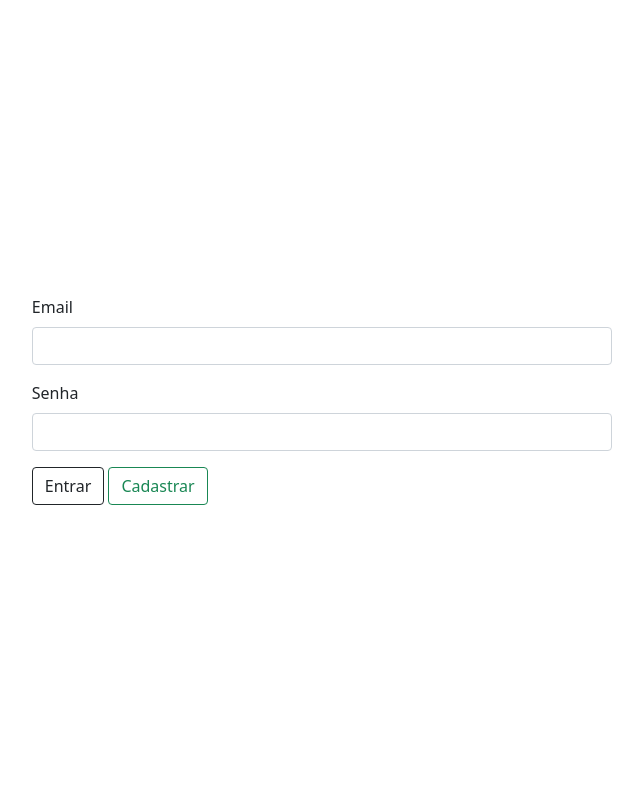
After one commit to Kuro020/Projeto-loja-games, a PHP site: page /view/logar.php in a window 1280 px wide. The commit adds this page. Shown: the whole page, without its empty margins (318-961 px from the left). Run offline with PHP 8.4, Linux system fonts and the light colour scheme.

Commit message:
aaaaaaaaa

```diff
--- a/model/bancoFuncionario.php
+++ b/model/bancoFuncionario.php
@@ -39,4 +39,3 @@
         $resultados=mysqli_query($conexao,$query);
         return $resultados;
     }
-?>
--- /dev/null
+++ b/view/css/style.css
@@ -0,0 +1,11 @@
+body{
+    display: flex;
+    justify-content: center;
+    align-items: center;
+    height: 100vh;
+}
+
+.formlogin{
+    margin: 20%;
+    padding: 4%;
+}
--- a/view/formAlterarCliente.php
+++ b/view/formAlterarCliente.php
@@ -3,6 +3,8 @@ include_once("header.php");
 include_once("../model/conexao.php");
 include_once("../model/bancoCliente.php");
 ?>
+<div class="card">
+    <div class="card-body">
         <form class="row g-3" method="POST" action="../controller/alterarClientes.php">
         <?php
         $codCli=$_POST['codCliAlterar'];
@@ -19,6 +21,8 @@ $usuario=listaClienteUsuario($conexao,$codUsu);
             <p>Data de Nascimento<input type="date" name="datanasCli" value="<?=$cliente['datanasCli']?>"></p>
             <button type="submit">Salvar</button>
         </form>
+    </div>
+</div>
         <?php
 include_once("footer.php");
 ?>
--- a/view/formAlterarFuncionarios.php
+++ b/view/formAlterarFuncionarios.php
@@ -3,6 +3,8 @@ include_once("header.php");
 include_once("../model/conexao.php");
 include_once("../model/bancoFuncionario.php");
 ?>
+<div class="card">
+  <div class="card-body">
         <form method="POST" action="../controller/alterarFuncionarios.php">
         <?php
         $codFun=$_POST['codFunAlterar'];
@@ -19,6 +21,8 @@ $usuario=listaFuncionarioUsuario($conexao,$codUsu);
             <p>Data de Nascimento <input type="date" name="datanasFun" value="<?=$funcionario['datanasFun']?>"></p>
             <button type="submit">Salvar</button>
         </form>
+    </div>
+</div>
 <?php
 include_once("footer.php");
 ?>
--- a/view/formAlterarJogos.php
+++ b/view/formAlterarJogos.php
@@ -3,6 +3,8 @@ include_once("header.php");
 include_once("../model/conexao.php");
 include_once("../model/bancoJogos.php");
 ?>
+<div class="card">
+  <div class="card-body">
         <form method="POST" action="../controller/alterarJogos.php">
         <?php
         $codJogo=$_POST['codJogAlterar'];
@@ -18,6 +20,8 @@ $jogo=listaTudoJogosCod($conexao,$codJogo);
             <p>Avaliação <input type="text" name="avaliacaoJog" value="<?=$jogo['avaliacaoJog']?>"></p>
             <button type="submit">Salvar</button>
         </form>
+    </div>
+</div>
 <?php
 include_once("footer.php");
 ?>
--- a/view/formAlterarUsuarios.php
+++ b/view/formAlterarUsuarios.php
@@ -3,6 +3,8 @@ include_once("header.php");
 include_once("../model/conexao.php");
 include_once("../model/bancoJogos.php");
 ?>
+<div class="card">
+  <div class="card-body">
         <form method="POST" action="../controller/alterarUsuarios.php">
         <?php
         $codUsu=$_POST['codUsuAlterar'];
@@ -14,6 +16,8 @@ $usuario=listaTudoUsuariosCod($conexao,$codUsu);
             <p>PIN <input type="text" name="pinUsu" value="<?=$usuario['pinUsu']?>"></p>
             <button type="submit">Salvar</button>
         </form>
+    </div>
+</div>
 <?php
 include_once("footer.php");
 ?>
--- a/view/listaTudoFuncionariosNome.php
+++ b/view/listaTudoFuncionariosNome.php
@@ -31,12 +31,12 @@ include_once("../model/bancoFuncionario.php");
     </thead>
     <tbody>
         <?php
-        $nomeFuncionario = isset($_GET['NomeFun']) ? $_GET['NomeFun'] :"";
+        $nomeFuncionario = isset($_GET['NomeFun']) ? $_GET['NomeFun'] : "";
         if ($nomeFuncionario != "") {
             $funcionario = listaTudoFuncionariosNome($conexao, $nomeFuncionario);
             if ($funcionario) {
 
-                foreach($funcionario as $funcionarios) :
+                foreach ($funcionario as $funcionarios) :
         ?>
                     <tr>
                         <th scope="row"><?= $funcionarios['codFun'] ?></th>
--- /dev/null
+++ b/view/logar.php
@@ -0,0 +1,39 @@
+<!DOCTYPE html>
+<html lang="pt-br">
+
+<head>
+    <meta charset="UTF-8">
+    <meta name="viewport" content="width=device-width, initial-scale=1.0">
+    <meta http-equiv="X-UA-Compatible" content="ie=edge">
+    <title>Loja Games</title>
+    <link rel="stylesheet" href="css/style.css">
+    <link href="https://cdn.jsdelivr.net/npm/bootstrap@5.1.3/dist/css/bootstrap.min.css" rel="stylesheet" integrity="sha384-1BmE4kWBq78iYhFldvKuhfTAU6auU8tT94WrHftjDbrCEXSU1oBoqyl2QvZ6jIW3" crossorigin="anonymous">
+</head>
+
+<body>
+    <div class="container">
+        <?php
+        session_start();
+        $msg = isset($_SESSION["msg"]) ? $_SESSION["msg"] : "";
+        session_destroy();
+
+        ?>
+        <form class="formlogin" action="../controller/credenciais.php" method="post">
+            <?php
+            echo ($msg);
+            ?>
+            <div class="mb-3">
+                <label for="exampleInputEmail1" class="form-label">Email</label>
+                <input type="email" name="email" class="form-control" id="exampleInputEmail1" aria-describedby="emailHelp">
+            </div>
+            <div class="mb-3">
+                <label for="exampleInputPassword1" class="form-label">Senha</label>
+                <input type="password" name="senha" class="form-control" id="exampleInputPassword1">
+            </div>
+            <button type="submit" class="btn btn-outline-dark">Entrar</button>
+            <a class="btn btn-outline-success" href="cadastroUsuarios.php" role="button">Cadastrar</a>
+        </form>
+    </div>
+</body>
+
+</html>
```
Also changed, not shown: controller/credenciais.php (added, +17 -0 lines), model/bancoJogos.php (+62 -33 lines), view/header.php (+0 -11 lines), view/listaTudoClientes.php (+8 -8 lines), view/listaTudoFuncionarios.php (+8 -8 lines). Lines whose indentation alone changed are shown as unchanged.
